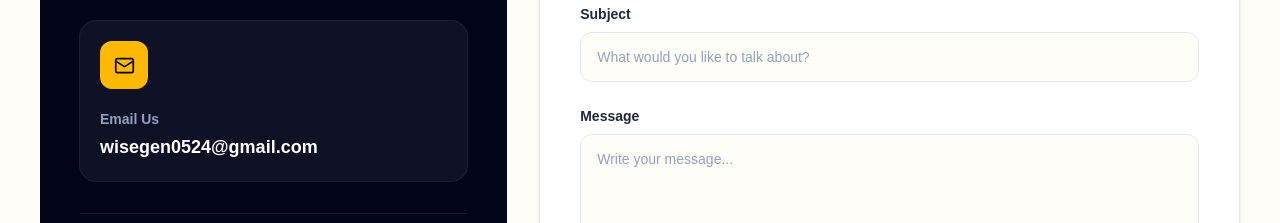
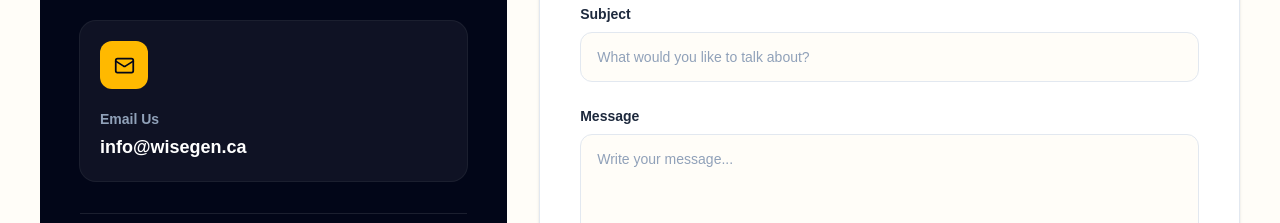
Before and after one commit to Osemensilas/wisegen, a Next.js app: page /contact in a window 1280 px wide. Shown: the part 1040-1263 px from the top of the page. Built offline with nearby package versions, Linux system fonts and the light colour scheme.

Commit message:
New Commit

```diff
--- a/app/contact/page.tsx
+++ b/app/contact/page.tsx
@@ -66,10 +66,10 @@ export default function ContactPage() {
               </p>
 
               <a
-                href="mailto:wisegen0524@gmail.com"
+                href="mailto:info@wisegen.ca"
                 className="mt-1 block break-all text-base font-bold text-white transition hover:text-amber-400 sm:text-lg"
               >
-                wisegen0524@gmail.com
+                info@wisegen.ca
               </a>
             </div>
 
```
